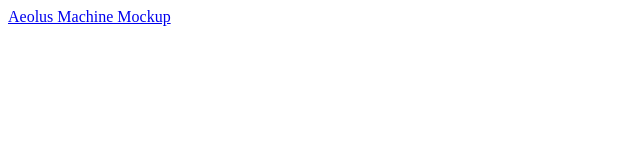
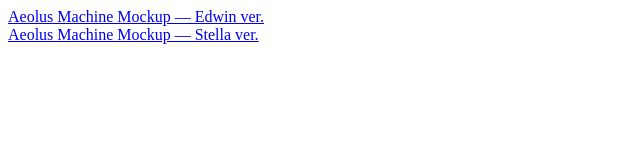
Before and after one commit to erc2nd/erc2nd.github.io, a plain HTML site: page index.html in a window 1280 px wide. Shown: the whole page, without its empty margins (0-640 px from the left). Drawn offline with Linux system fonts and the light colour scheme.

Commit message:
Update index.html

```diff
--- a/index.html
+++ b/index.html
@@ -9,7 +9,8 @@
 </head>
 
 <body>
-  <div><a href="/aeolus/index.html">Aeolus Machine Mockup</a></div>
+  <div><a href="/aeolus/index.html">Aeolus Machine Mockup — Edwin ver.</a></div>
+  <div><a href="/aeolus_stella/index.html">Aeolus Machine Mockup — Stella ver.</a></div>
 </body>
 
 </html>
```
